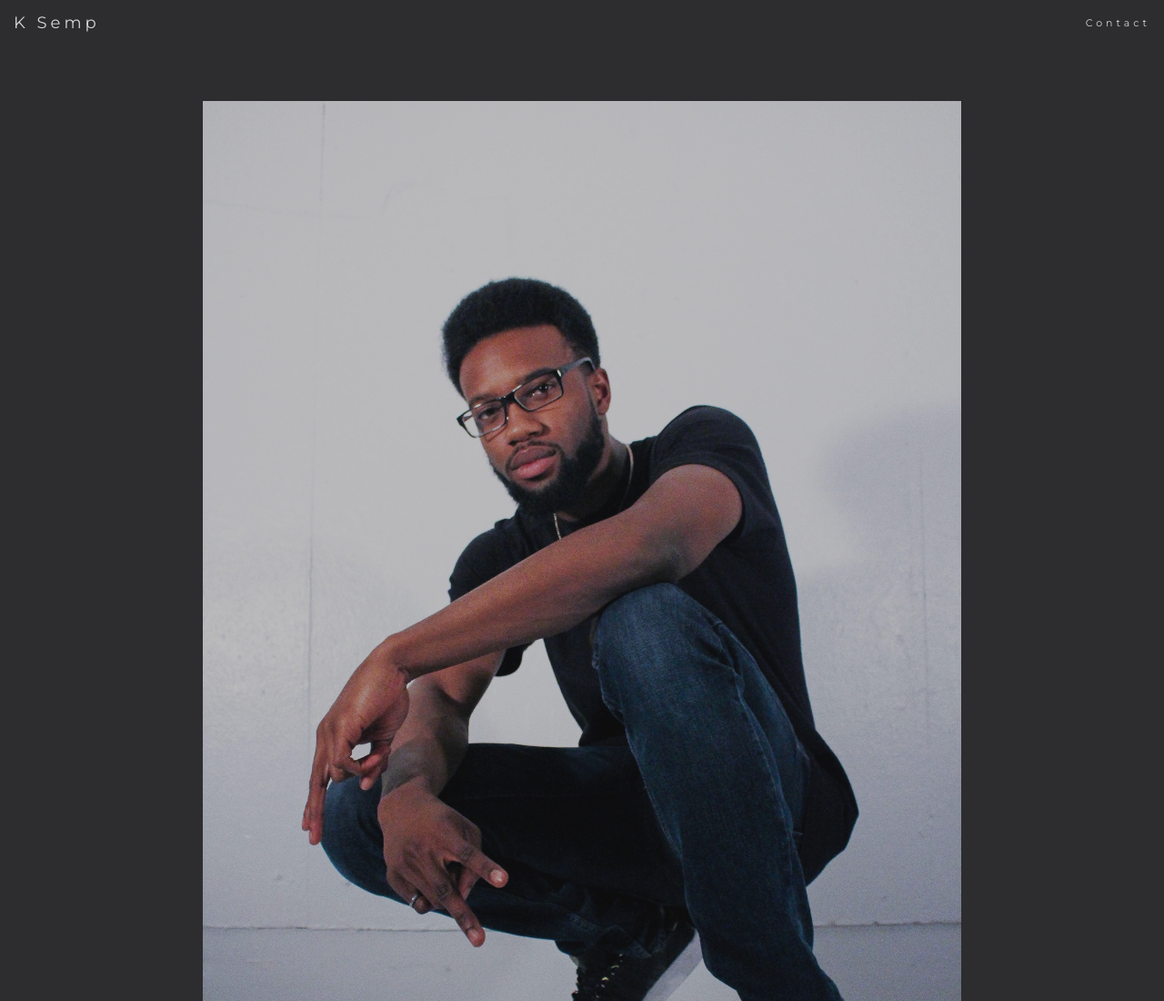
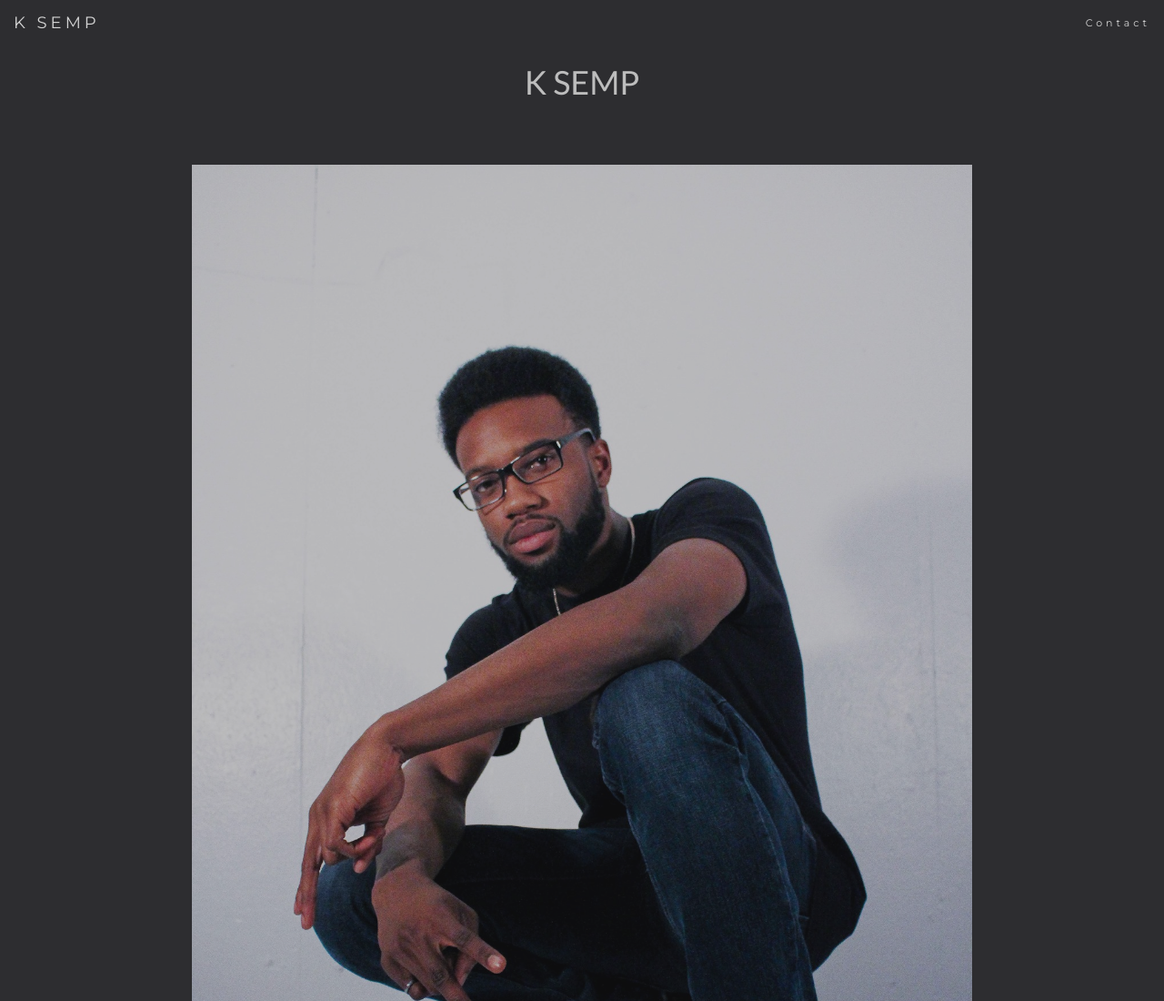
Before and after one commit to polar-kev/ksempmusic, a plain HTML site: page index.html in a window 1280 px wide. Shown: the top 1100 px of the page at 91% size. Drawn offline with nearby package versions, Linux system fonts and the light colour scheme.

Commit message:
Replaced divs with Bootstrap formatting.

```diff
--- a/index.html
+++ b/index.html
@@ -33,27 +33,29 @@
           <span class="icon-bar"></span>
           <span class="icon-bar"></span>
         </button>
-        <a class="navbar-brand" href="#Home">K Semp</a>
+        <a class="navbar-brand" href="#Home">K SEMP</a>
       </div>
       <div class="collapse navbar-collapse" id="myNavbar">
         <ul class="nav navbar-nav navbar-right">
-          <li><a href="#Contact">Contact</a></li>
+          <li><a href="mailto:ksempmusic@gmail.com">Contact</a></li>
         </ul>
       </div>
     </div>
   </nav>
 
-  <!-- Blurred Background -->
-  <div class="bg-image"></div>
-
   <!-- Main Section -->
-  <div id="main_splash" class="bg-1">
-    <div class="text-center container">
-      <img src="images/kswiss2.jpg" class="person img-center" alt="Artist Img">
-      <h1>Listen Now!</h1>
-      <a class="btn-primary btn-lg btn-block" href="https://spoti.fi/2GRuZdZ">Spotify</a>
-      <a class="btn-primary btn-lg btn-block" href="https://apple.co/2YFYLNS ">Apple Music</a>
-      <a class="btn-primary btn-lg btn-block" href="https://www.youtube.com/channel/UC5WK_P0BNR8LfWh9qoX6-zA">Youtube</a>
+  <div class="bg-1">
+    <div id="Home" class="container">
+      <div class="text-center row">
+        <div class="col-sm">
+          <h1>K SEMP</h1>
+          <img src="images/kswiss2.jpg" class="person img-center" alt="Artist Img">
+          <h1>Listen Now!</h1><br>
+          <a class="btn-primary btn-lg btn-block" href="https://spoti.fi/2GRuZdZ">Spotify</a>
+          <a class="btn-primary btn-lg btn-block" href="https://apple.co/2YFYLNS ">Apple Music</a>
+          <a class="btn-primary btn-lg btn-block" href="https://www.youtube.com/channel/UC5WK_P0BNR8LfWh9qoX6-zA">Youtube</a>
+      </div>
+      </div>
     </div>
   </div>
 
```
